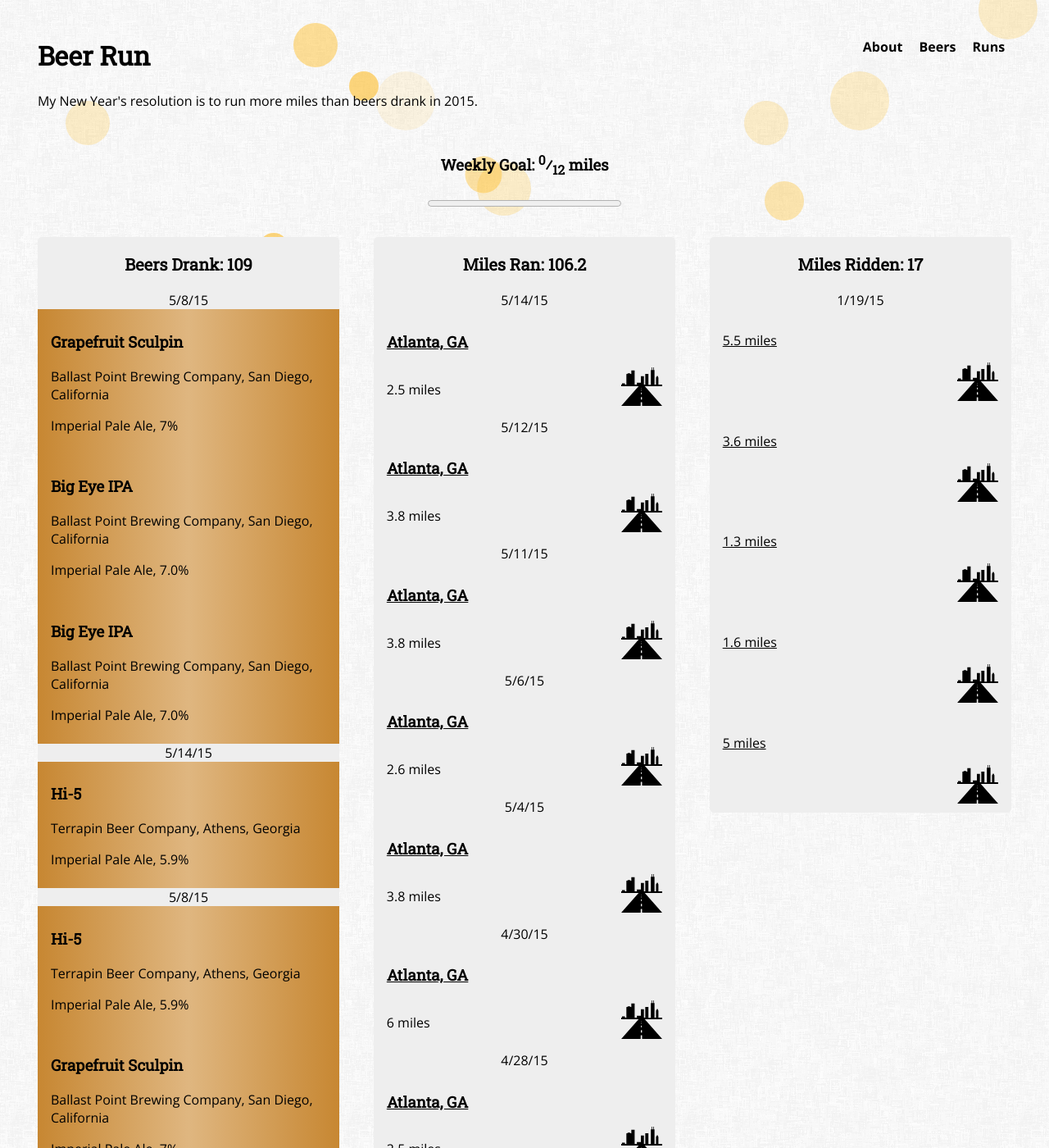
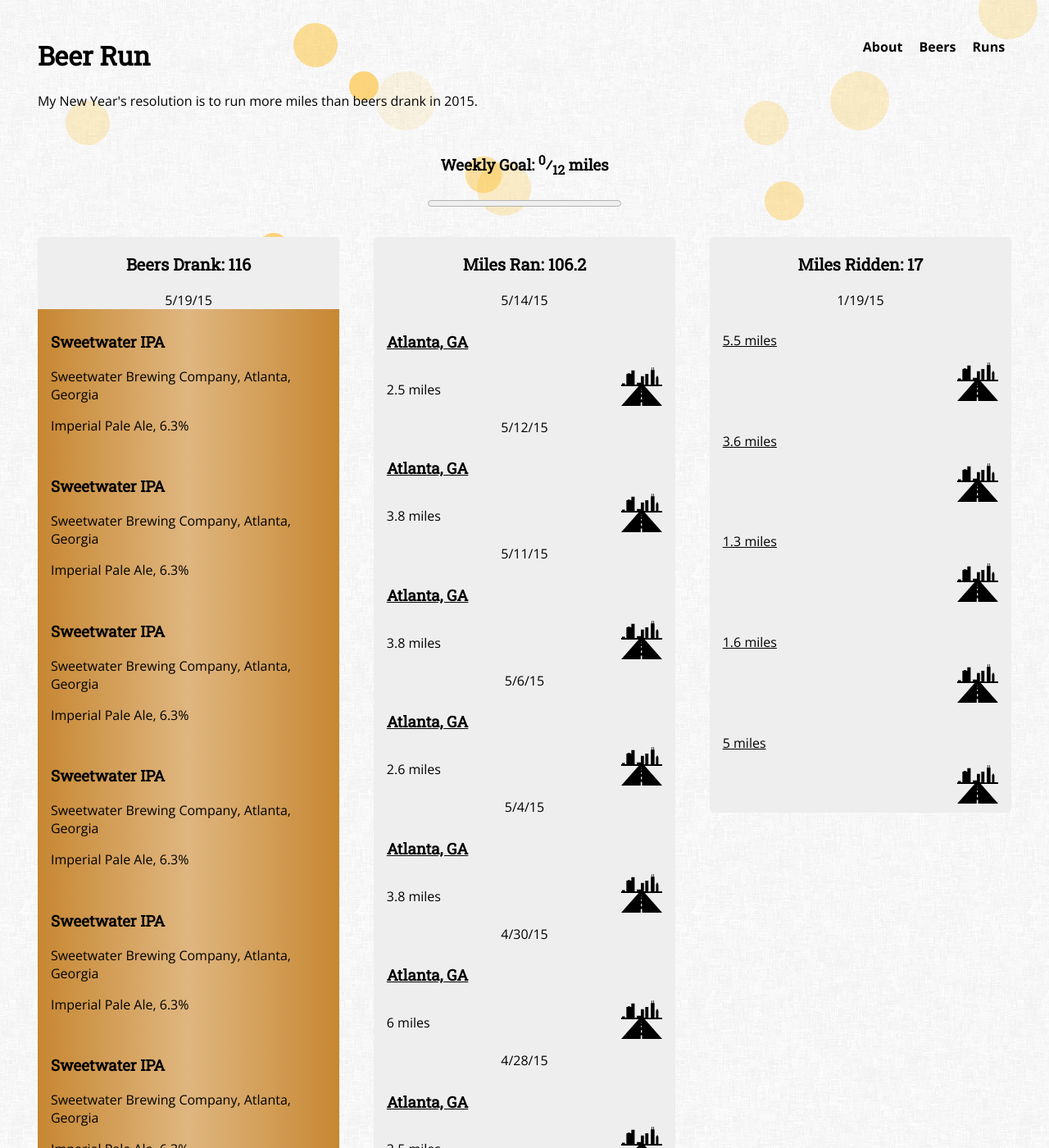
Before and after one commit to rhewitt22/beer-run, a Jekyll site: the page built from index.html, in a window 1280 px wide and 1400 px high. Shown: the whole window at 82% size. Built offline with Jekyll 4.4.1, drawn with Linux system fonts in a browser that asks for light colours; nearby versions of some CDN libraries.

Commit message:
Updated beer.yml

```diff
--- a/_data/beer.yml
+++ b/_data/beer.yml
@@ -1,3 +1,24 @@
+- date: 5/19/15
+  name: Sweetwater IPA
+
+- date: 5/19/15
+  name: Sweetwater IPA
+
+- date: 5/19/15
+  name: Sweetwater IPA
+
+- date: 5/19/15
+  name: Sweetwater IPA
+
+- date: 5/19/15
+  name: Sweetwater IPA
+
+- date: 5/19/15
+  name: Sweetwater IPA
+
+- date: 5/19/15
+  name: Greybeard IPA
+
 - date: 5/8/15
   name: Grapefruit Sculpin
 
```
